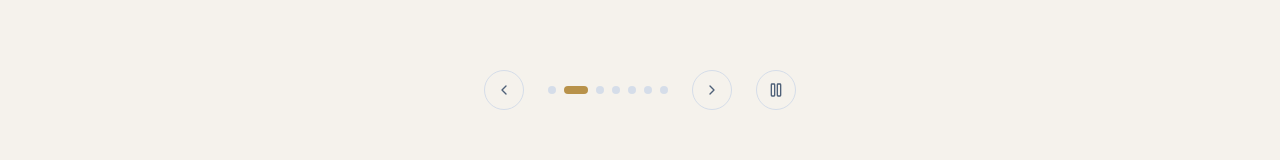
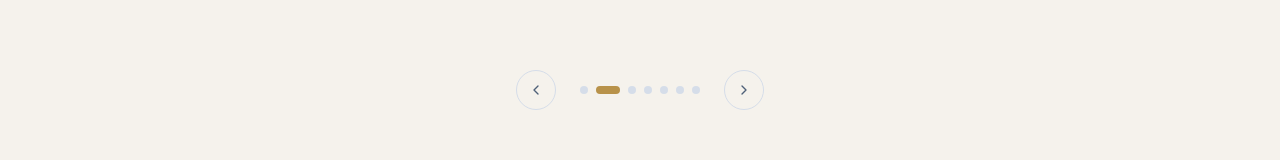
Before and after one commit to cmin764/nomads-nest, a Next.js app: page /listing in a window 1280 px wide. Shown: the part 4693-4853 px from the top of the page. Built offline with nearby package versions, Linux system fonts and the light colour scheme.

Commit message:
Carousel: drop the pause button, stop autoplay once the visitor interacts

```diff
--- a/src/components/listing/reviews-carousel.tsx
+++ b/src/components/listing/reviews-carousel.tsx
@@ -2,20 +2,20 @@
 
 import { useState, useEffect, useRef, useCallback } from "react";
 import useEmblaCarousel from "embla-carousel-react";
-import { ChevronLeft, ChevronRight, Pause, Play } from "lucide-react";
+import { ChevronLeft, ChevronRight } from "lucide-react";
 import type { Review } from "@/data/listing-content";
 
 export default function ReviewsCarousel({ reviews }: { reviews: Review[] }) {
   const [emblaRef, emblaApi] = useEmblaCarousel({ loop: true });
   const [current, setCurrent] = useState(0);
   const intervalRef = useRef<ReturnType<typeof setInterval> | null>(null);
-  const pausedRef = useRef(false);
-  const [paused, setPaused] = useState(false);
+  const engagedRef = useRef(false);
 
   const startAutoplay = useCallback(() => {
     if (intervalRef.current) clearInterval(intervalRef.current);
-    // Autoplay is moving content: respect the OS motion setting and the visitor's own pause.
-    if (pausedRef.current || window.matchMedia("(prefers-reduced-motion: reduce)").matches) return;
+    // Autoplay is moving content: respect the OS motion setting, and stop for good once the
+    // visitor has touched the carousel (hover and focus pause it temporarily).
+    if (engagedRef.current || window.matchMedia("(prefers-reduced-motion: reduce)").matches) return;
     intervalRef.current = setInterval(() => emblaApi?.scrollNext(), 5500);
   }, [emblaApi]);
 
@@ -37,12 +37,10 @@ export default function ReviewsCarousel({ reviews }: { reviews: Review[] }) {
     };
   }, [emblaApi, startAutoplay, stopAutoplay]);
 
-  const togglePause = useCallback(() => {
-    pausedRef.current = !pausedRef.current;
-    setPaused(pausedRef.current);
-    if (pausedRef.current) stopAutoplay();
-    else startAutoplay();
-  }, [startAutoplay, stopAutoplay]);
+  const engage = useCallback(() => {
+    engagedRef.current = true;
+    stopAutoplay();
+  }, [stopAutoplay]);
 
   const scrollPrev = useCallback(() => emblaApi?.scrollPrev(), [emblaApi]);
   const scrollNext = useCallback(() => emblaApi?.scrollNext(), [emblaApi]);
@@ -58,7 +56,11 @@ export default function ReviewsCarousel({ reviews }: { reviews: Review[] }) {
       aria-label="Reviews"
       className="relative outline-none focus-visible:ring-2 focus-visible:ring-ring focus-visible:ring-offset-2 ring-offset-background rounded-md"
       tabIndex={0}
-      onKeyDown={handleKeyDown}
+      onKeyDown={(e) => {
+        engage();
+        handleKeyDown(e);
+      }}
+      onPointerDown={engage}
       onMouseEnter={stopAutoplay}
       onMouseLeave={startAutoplay}
       onFocus={stopAutoplay}
@@ -127,14 +129,6 @@ export default function ReviewsCarousel({ reviews }: { reviews: Review[] }) {
         >
           <ChevronRight size={16} />
         </button>
-
-        <button
-          onClick={togglePause}
-          aria-label={paused ? "Resume auto-rotation" : "Pause auto-rotation"}
-          className="w-10 h-10 rounded-full border border-divider text-nn-muted flex items-center justify-center transition-colors hover:border-gold hover:text-gold"
-        >
-          {paused ? <Play size={16} /> : <Pause size={16} />}
-        </button>
       </div>
     </div>
   );
```
